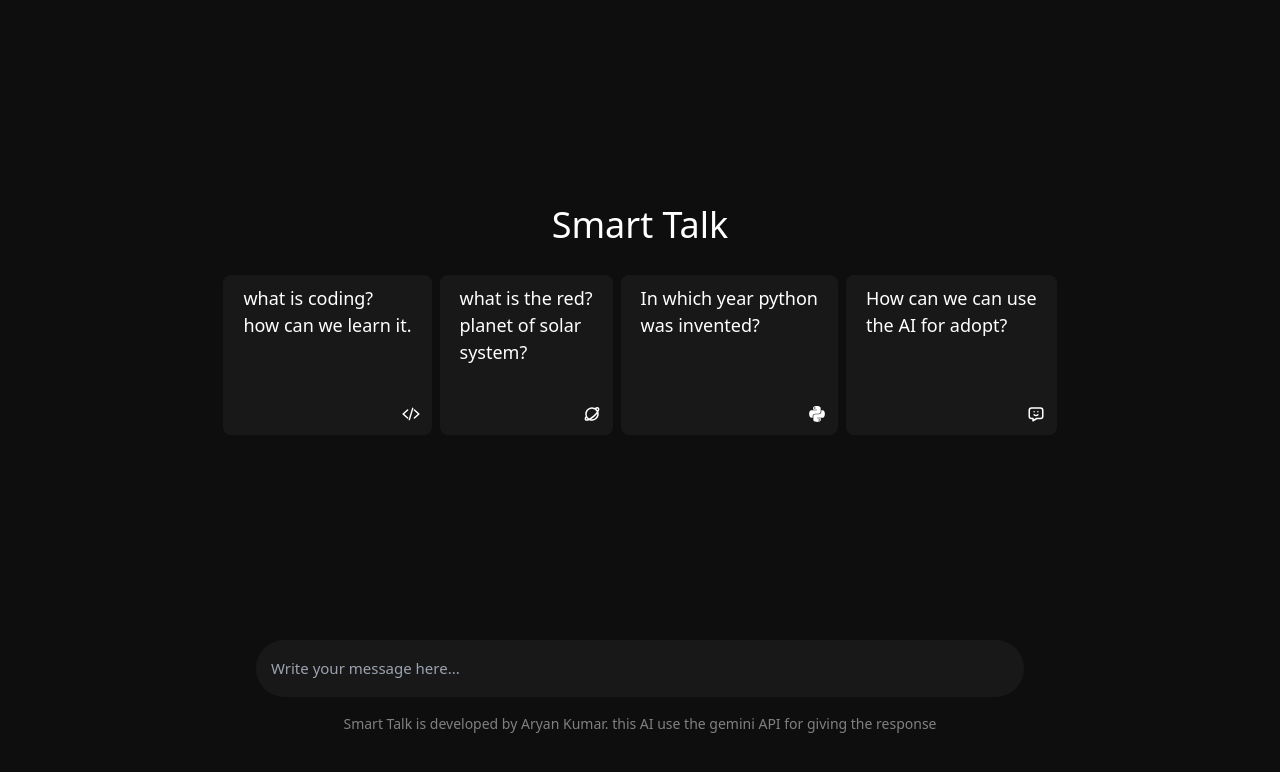
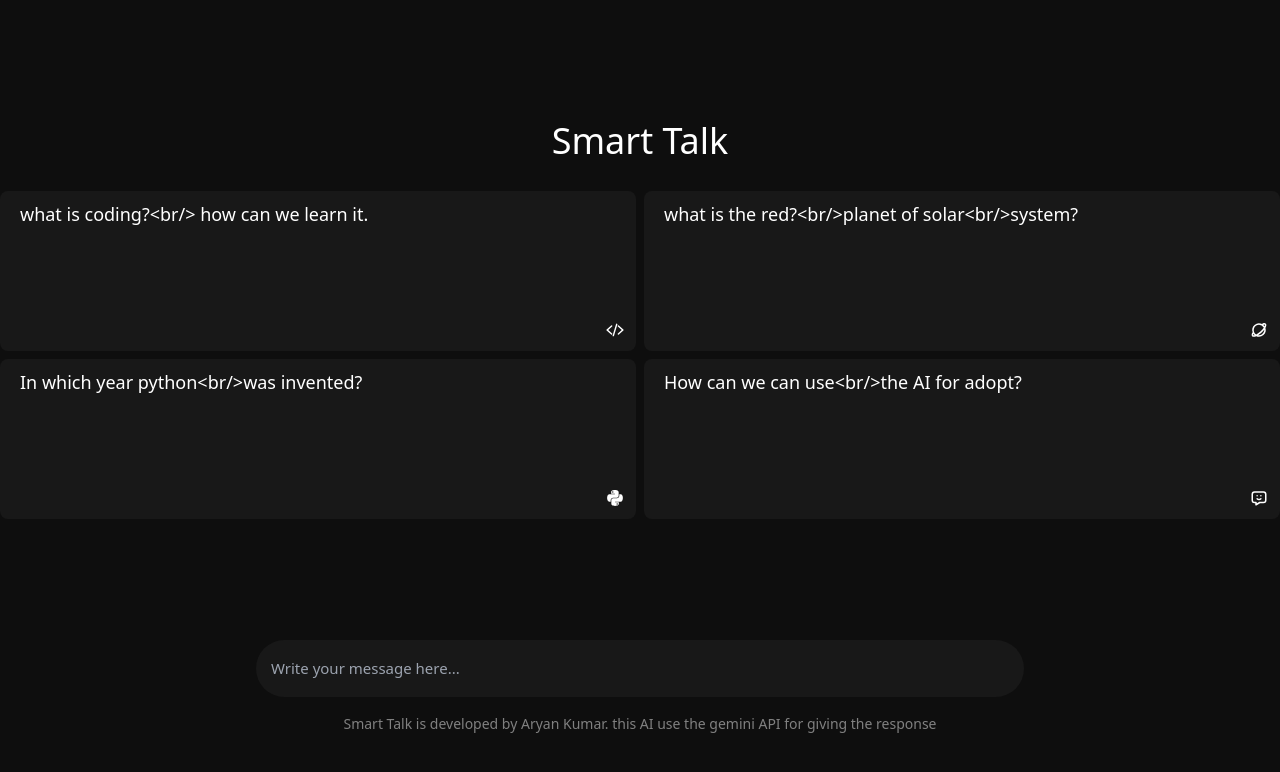
Before and after one commit to satyam-sinngh/Smart-talk, a React (Vite) app: page / in a window 1280 px wide. Shown: the top 772 px of the page. Built offline with nearby package versions, Linux system fonts and the light colour scheme.

Commit message:
improves UI/UX

```diff
--- a/src/App.css
+++ b/src/App.css
@@ -12,6 +12,10 @@
 
 html {
     overflow-x: hidden;
+}
+
+.boxes {
+    @apply container mx-[10rem] grid grid-flow-row grid-cols-2;
 }
 
 .message {
--- a/src/App.tsx
+++ b/src/App.tsx
@@ -47,6 +47,26 @@
         setMessage("");
         setResponse([]);
     };
+
+    const suggestions = [
+        {
+            text: `what is coding?<br/> how can we learn it.`,
+            Icon: <IoCodeSlash/>
+        },
+        {
+            text: ` what is the red?<br/>planet of solar<br/>system?`,
+            Icon: <BiPlanet/>
+        },
+        {
+            text: ` In which year python<br/>was invented?`,
+            Icon: <FaPython/>
+        },
+        {
+            text: `How can we can use<br/>the AI for adopt?`,
+            Icon: <TbMessageChatbot/>
+        },
+    ]
+
     return (
         <>
             <main className={"container  min-w-full min-h-screen overflow-x-hidden bg-[#0E0E0E] text-white"}>
@@ -72,47 +92,28 @@
                                         )
                                     })
                                 }
-                                {/*<div className={"userMsg"}>What does server rendering means?</div>*/}
-                                {/*<div className={"response"}>What does server rendering means?</div>*/}
                             </div>
 
                         </section> :
                         <section className={"middle min-h-[80vh] flex items-center justify-center flex-col"}>
                             <h2 className={"text-4xl"}>Smart Talk </h2>
-                            <div className={"boxes mt-[30px] flex items-center gap-2"}>
-                                <div
-                                    className={"card rounded-lg px-[20px] relative min-h-[20vh] bg-[#181818] p-[10px] cursor-pointer transition-all hover:bg-[#201f1f] duration-300"}>
-                                    <p className={"text-[18px]"}>
-                                        what is coding?<br/>
-                                        how can we learn it.
-                                    </p>
-                                    <i className={"absolute right-3 bottom-3 text-[18px]"}><IoCodeSlash/></i>
-                                </div>
-                                <div
-                                    className={"card rounded-lg px-[20px] relative min-h-[20vh] bg-[#181818] p-[10px] cursor-pointer transition-all hover:bg-[#201f1f] duration-300"}>
-                                    <p className={"text-[18px]"}>
-                                        what is the red?<br/>
-                                        planet of solar<br/>
-                                        system?
-                                    </p>
-                                    <i className={"absolute right-3 bottom-3 text-[18px]"}><BiPlanet/></i>
-                                </div>
-                                <div
-                                    className={"card rounded-lg px-[20px] relative min-h-[20vh] bg-[#181818] p-[10px] cursor-pointer transition-all hover:bg-[#201f1f] duration-300"}>
-                                    <p className={"text-[18px]"}>
-                                        In which year python<br/>
-                                        was invented?
-                                    </p>
-                                    <i className={"absolute right-3 bottom-3 text-[18px]"}><FaPython/></i>
-                                </div>
-                                <div
-                                    className={"card rounded-lg px-[20px] relative min-h-[20vh] bg-[#181818] p-[10px] cursor-pointer transition-all hover:bg-[#201f1f] duration-300"}>
-                                    <p className={"text-[18px]"}>
-                                        How can we can use<br/>
-                                        the AI for adopt?
-                                    </p>
-                                    <i className={"absolute right-3 bottom-3 text-[18px]"}><TbMessageChatbot/></i>
-                                </div>
+                            <div className={"boxes mt-[30px] gap-2"}>
+                                {
+                                    suggestions?.map((suggestion, index) => {
+                                        return (
+                                            <div
+                                                key={index}
+                                                onClick={() => setMessage(suggestion.text.split(`<br/>`).join(" "))}
+                                                className={"card rounded-lg px-[20px] relative min-h-[20vh] bg-[#181818] p-[10px] cursor-pointer transition-all hover:bg-[#201f1f] duration-300"}>
+                                                <p className={"text-[18px]"}>
+                                                    {suggestion.text}
+                                                </p>
+                                                <i className={"absolute right-3 bottom-3 text-[18px]"}>{suggestion.Icon}</i>
+                                            </div>
+
+                                        )
+                                    })
+                                }
                             </div>
                         </section>
                 }
```
